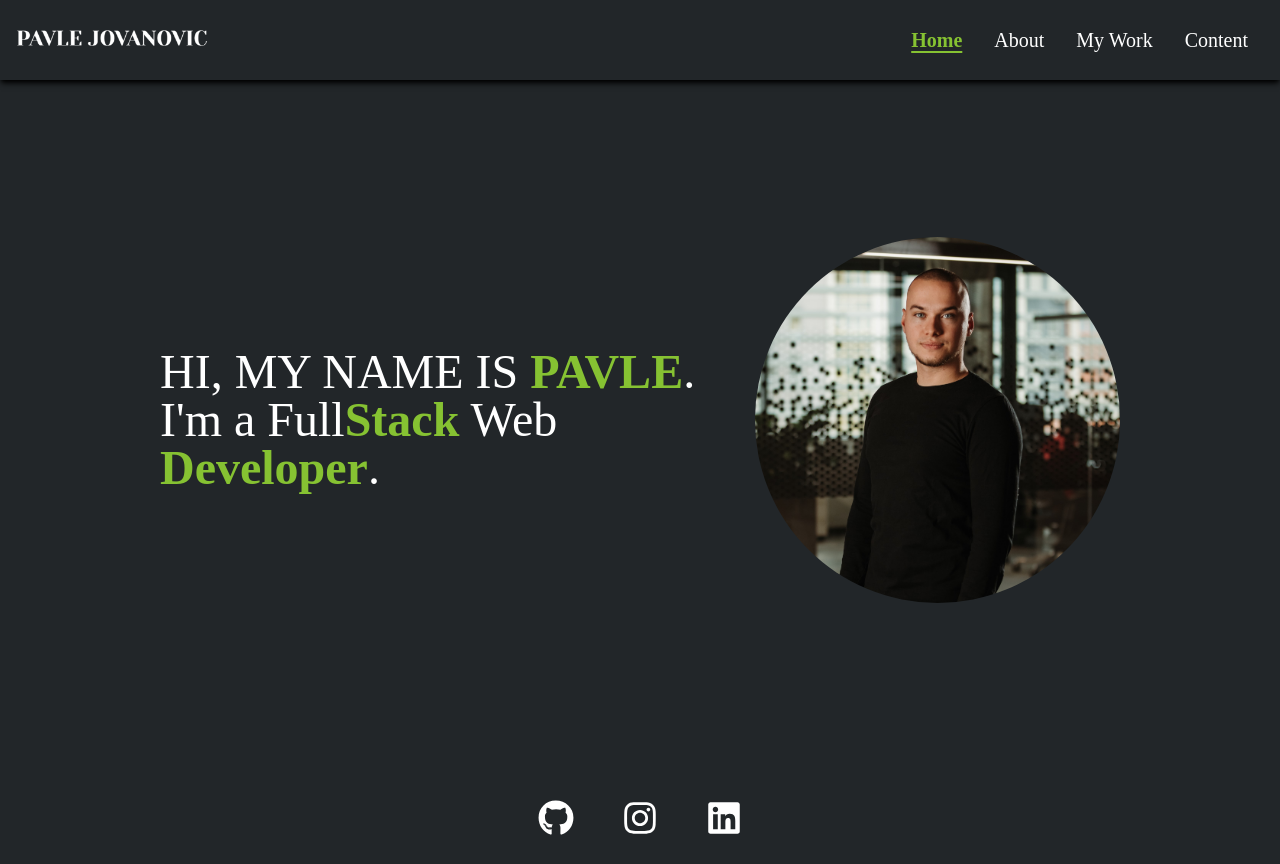
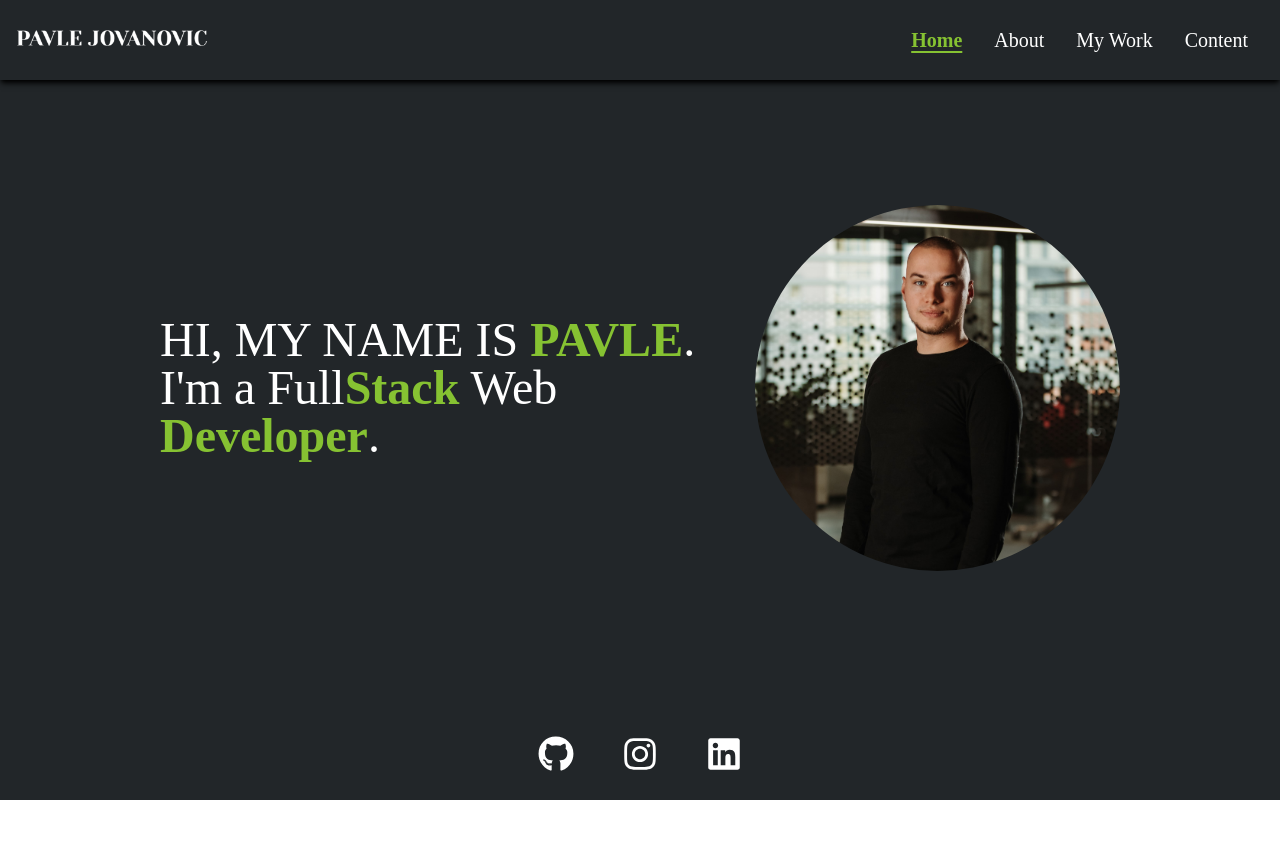
Before and after one commit to minzhoudu/portfolio, a React (Vite) app: page / in a window 1280 px wide. After the commit the page ends 800 px from the top, so only its background shows below. Built offline with nearby package versions, Linux system fonts and the light colour scheme.

Commit message:
fixed social icons scrollable, overflow y hidden

```diff
--- a/src/pages/Home.tsx
+++ b/src/pages/Home.tsx
@@ -8,8 +8,8 @@ interface HomeProps {}
 
 const Home: FC<HomeProps> = () => {
   return (
-    <main className="flex flex-col items-center bg-primaryGray">
-      <div className="m-auto flex h-screen w-11/12 flex-col items-center justify-evenly pt-10 md:w-3/4 md:flex-row md:gap-5">
+    <main className="flex h-screen flex-col items-center overflow-y-hidden bg-primaryGray">
+      <div className="my-auto flex w-11/12 flex-col items-center justify-evenly gap-y-20 pt-10 md:w-3/4 md:flex-row md:gap-5">
         <section className="text-center text-3xl leading-snug text-white md:text-left xl:text-5xl">
           <h1>
             HI, MY NAME IS
@@ -31,6 +31,7 @@ const Home: FC<HomeProps> = () => {
           />
         </section>
       </div>
+
       <SocialIcons />
     </main>
   );
```
